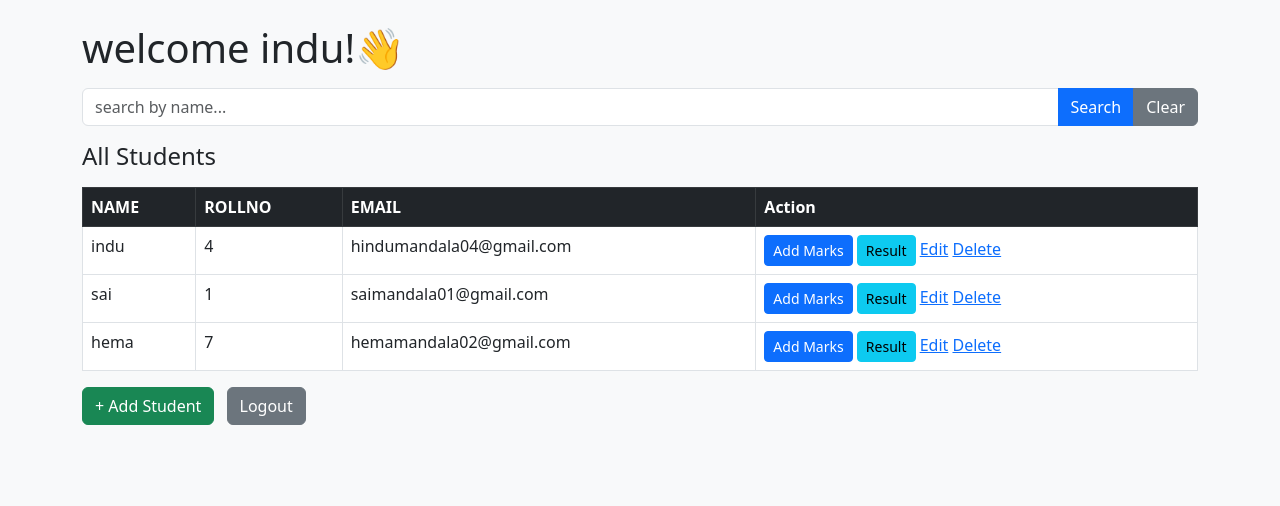
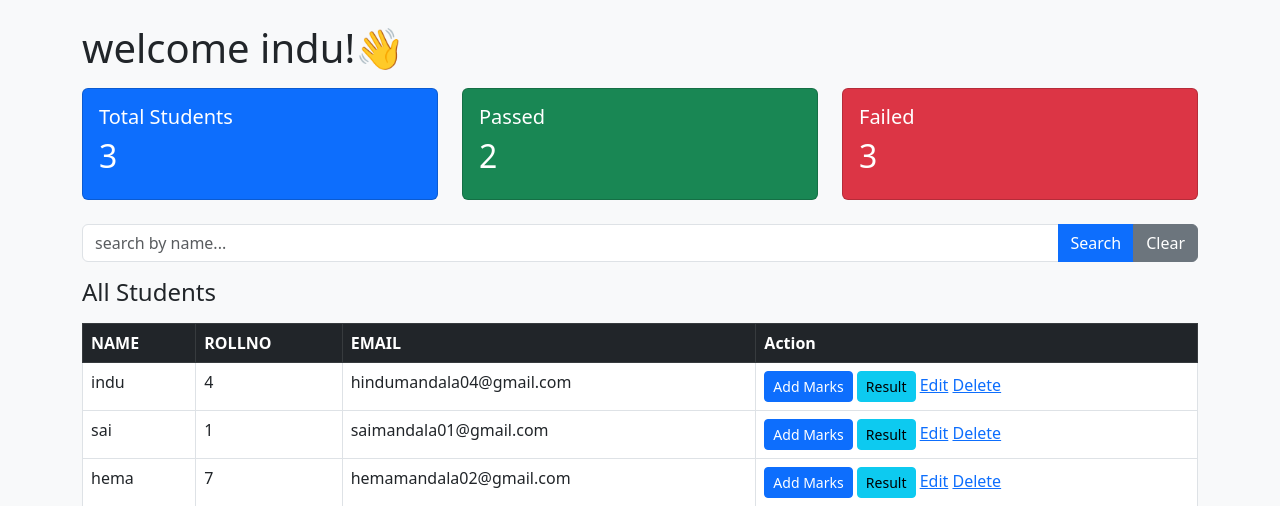
Before and after one commit to hindumandala/student-result-portal, a Django app: page / in a window 1280 px wide. Shown: the top 506 px of the page. Run offline with Django 5.2, Linux system fonts and the light colour scheme; a user stored in the database is signed in; data comes from the database, SQL or seed files in the repository.

Commit message:
Added dashboard and fixed login redirect

```diff
--- a/results/templates/results/home.html
+++ b/results/templates/results/home.html
@@ -8,6 +8,33 @@
     <div class="container mt-4">
         <!-- container--adds left/right padding--> <!-- margin top size(0-5)-->
         <h1 class="mb-3">welcome {{ request.user.username }}!👋</h1>
+
+        <div class="row mb-4">
+    <div class="col-md-4">
+        <div class="card text-white bg-primary">
+            <div class="card-body">
+                <h5 class="card-title">Total Students</h5>
+                <h2>{{ total_students }}</h2>
+            </div>
+        </div>
+    </div>
+    <div class="col-md-4">
+        <div class="card text-white bg-success">
+            <div class="card-body">
+                <h5 class="card-title">Passed</h5>
+                <h2>{{ passed }}</h2>
+            </div>
+        </div>
+    </div>
+    <div class="col-md-4">
+        <div class="card text-white bg-danger">
+            <div class="card-body">
+                <h5 class="card-title">Failed</h5>
+                <h2>{{ failed }}</h2>
+            </div>
+        </div>
+    </div>
+</div>
 
         <form method="get" class="mb-3">
             <div class="input-group">
--- a/results/views.py
+++ b/results/views.py
@@ -71,12 +71,31 @@ def student_result(request, id):
         'results': results
     })
 
+@login_required
 def home(request):
-    query =request.GET.get('search','')
+    query = request.GET.get('search', '')
     if query:
-        students=Student.objects.filter(name__icontains=query)
+        students = Student.objects.filter(name__icontains=query)
     else:
-        students=Student.objects.all()
-    return render(request,'results/home.html',{'students':students,'search_query':query})
-    #render -->sends 2 things
-    #dictionary -->key:value -->{...}
+        students = Student.objects.all()
+
+    # Dashboard stats
+    total_students = Student.objects.count()
+
+    # Get all marks and calculate pass/fail
+    all_marks = Marks.objects.all()
+    passed = 0
+    failed = 0
+    for m in all_marks:
+        if m.marks >= 40:
+            passed += 1
+        else:
+            failed += 1
+
+    return render(request, 'results/home.html', {
+        'students': students,
+        'search_query': query,
+        'total_students': total_students,
+        'passed': passed,
+        'failed': failed,
+    })
```
